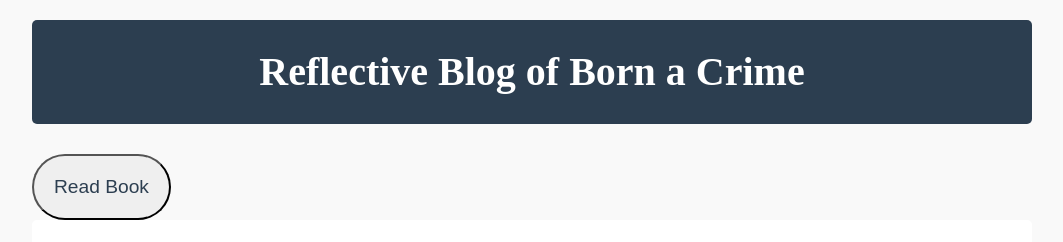
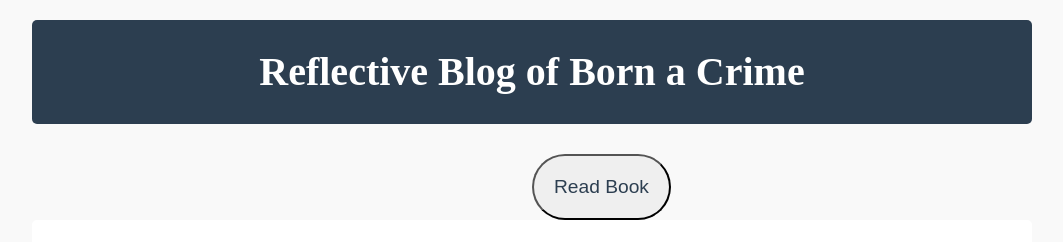
Before and after one commit to RigbeWeleslasie/blog-perspective, a plain HTML site: page index.html in a window 1280 px wide. Shown: the top 242 px of the page, without its empty margins (108-1171 px from the left). Drawn offline with Linux system fonts and the light colour scheme; grey boxes are pictures that could not be loaded.

Commit message:
Some updates

```diff
--- a/style.css
+++ b/style.css
@@ -82,6 +82,7 @@
                 display: block;
                 margin: 0 auto 20px;
             }
+
         }
 
 
@@ -108,12 +109,14 @@
             margin-top: 10px;
         }
         #go-back {
-            border-radius: 200px;
+            border-radius: 100px;
 
             padding: 20px;
             font-size: 1.2em;
+            margin-left: 50%;
         }
         #go-back a{
             text-decoration: none;
             color: #2c3e50 ;
+
         }
```
Also changed, not shown: images.jpeg (deleted).
